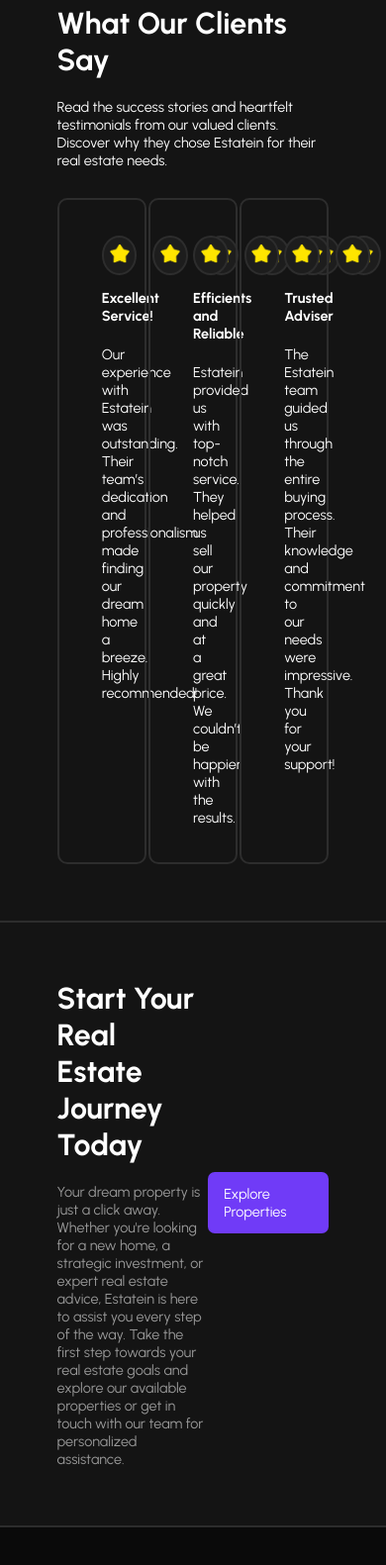
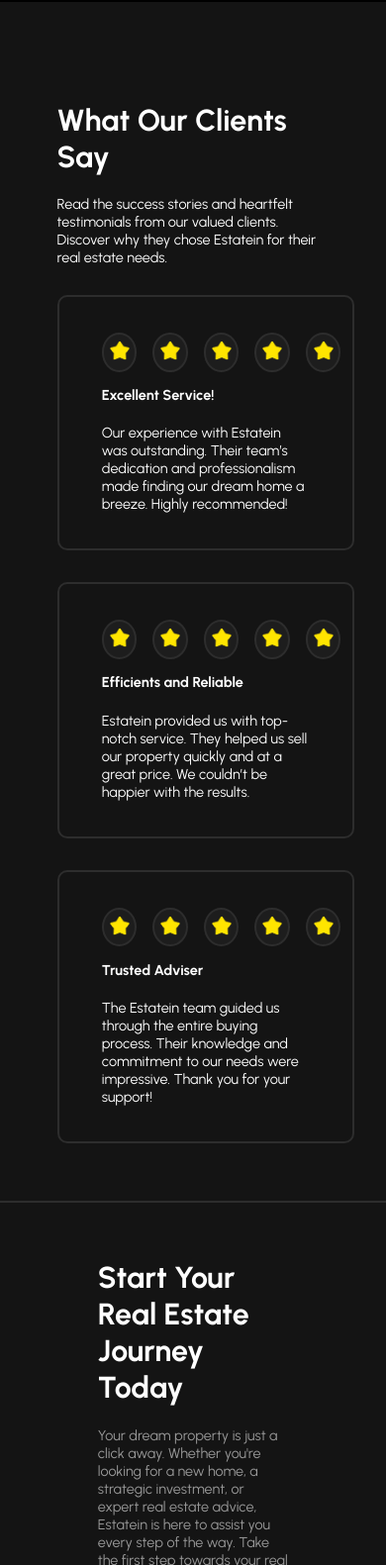
Before and after one commit to only-as19/Real-Esatate-Business, a PHP site: page / in a window 390 px wide; the page is wider, and only the part inside the window is pictured. Shown: the part 2317-3898 px from the top of that part at 99% size. Run offline with PHP 8.4, Linux system fonts and the light colour scheme.

Commit message:
Real Estate Business Website - Main - Add responsiveness in CTA and Testominals section for mobile view

```diff
--- a/Css/style.css
+++ b/Css/style.css
@@ -329,6 +329,7 @@ nav a:hover{
 .testimonials{
     border: 2px solid #2d2d2d;
     width: 30%;
+    min-width: 300px;
     border-radius: 10px;
     padding: 2.5em 3em;
     transition: all 0.3s ease-in;
@@ -364,6 +365,19 @@ nav a:hover{
     height: 20px;
 }
 
+@media (max-width:750px){
+    .testimonials-list{
+        flex-direction: column;
+        gap: 2rem;
+    }
+
+    .testimonials{
+        width: 100%;
+    }
+}
+
+/* CTA Section  */
+
 .cta-section{
     border-top: 2px solid #2d2d2d;
     border-bottom: 2px solid #2d2d2d;
@@ -383,6 +397,18 @@ nav a:hover{
 
 .cta-text{
     margin-top: 1.42em
+}
+
+@media (max-width:750px) {
+    .cta-info{
+        flex-direction: column;
+        gap:2em;
+    }
+
+    .btn-primary{
+        width: 70%;
+        text-align: center;
+    }
 }
 
 
```
